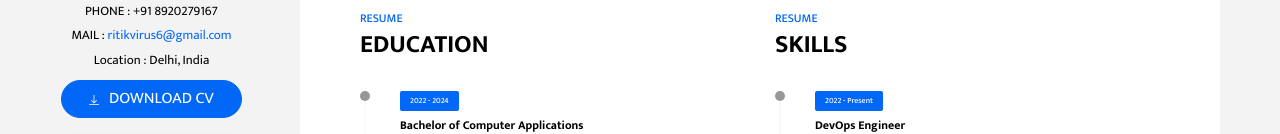
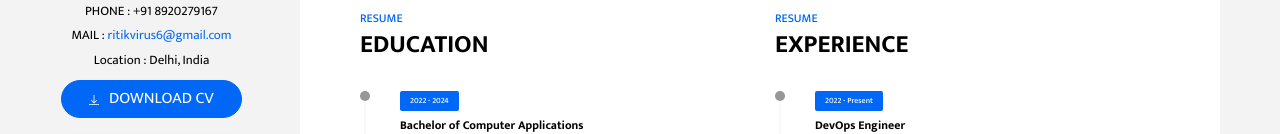
Before and after one commit to ritikvirus/Web_Resume, a website: page index.html in a window 1280 px wide. Shown: the part 343-477 px from the top of the page. Drawn offline with Linux system fonts and the light colour scheme.

Commit message:
Update index.html

```diff
--- a/index.html
+++ b/index.html
@@ -112,7 +112,7 @@
                     </div>
                     <div class="col-lg-6">
                         <h6 class="section-subtitle">RESUME</h6>
-                        <h2 class="section-title">Skills</h2>
+                        <h2 class="section-title">EXPERIENCE</h2>
                         <ul class="time-line">
                             <li class="time-line-item">
                                 <span class="badge badge-primary">2022 - Present</span>
```
